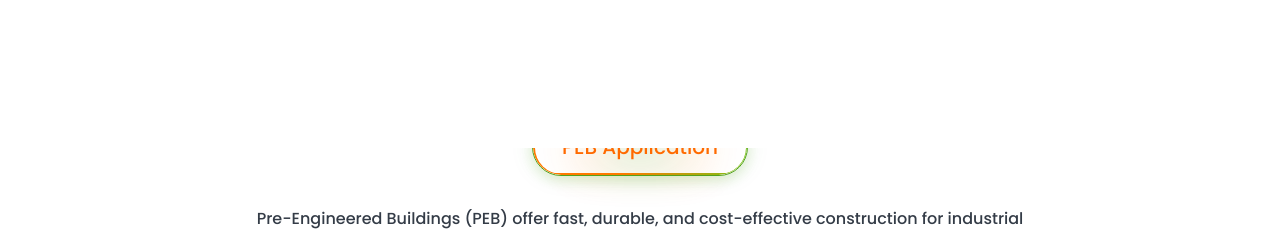
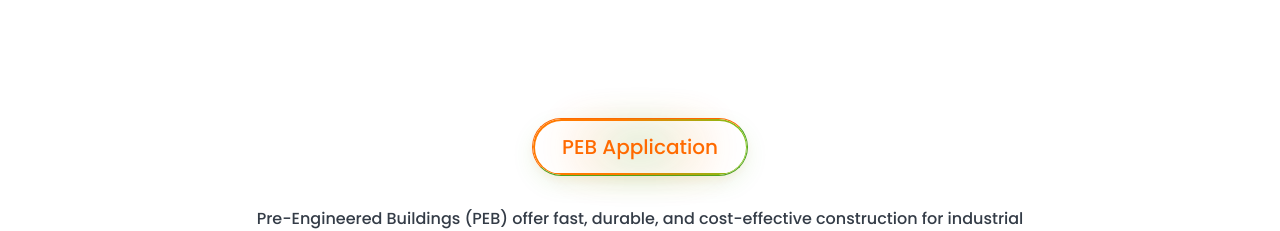
Before and after one commit to TESCO-STRUCTURES/WEB-DEVELOPMENT, a React (Vite) app: page /peb in a window 1280 px wide. Shown: the part 2365-2596 px from the top of the page. Built offline with nearby package versions, Linux system fonts and the light colour scheme.

Commit message:
uploaded 90%

```diff
--- a/src/component/Allabout/Allabout.css
+++ b/src/component/Allabout/Allabout.css
@@ -89,7 +89,7 @@
 }
 
 /* "About PEB" pill — peach fill, orange text, static green border */
-.roof-about__eyebrow {
+.all-about__eyebrow {
   width: 203px !important;
   min-width: 203px !important;
   max-width: 203px !important;
@@ -102,13 +102,24 @@
 
   display: flex !important;
 
+  align-items: center !important;
+  justify-content: center !important;
+
   flex: 0 0 203px !important;
 
   border-radius: 60px !important;
 
   box-sizing: border-box !important;
 
+  /* TEXT SIZE OF "About Roofing" */
+  font-family: 'Poppins', sans-serif !important;
+  font-weight: 500 !important;
   font-size: 20px !important;
+  line-height: 100% !important;
+  letter-spacing: 0 !important;
+  text-transform: capitalize !important;
+  position: relative;
+  top: -30px;
 }
 
 /* ── Soft Green Glow ── */
--- a/src/component/Allapplication/Allapplication.css
+++ b/src/component/Allapplication/Allapplication.css
@@ -30,7 +30,8 @@
 .allapp__badge {
   position: relative;
 
-  width: 203px;
+  /* UPDATED FIGMA SIZE */
+  width: 248px;
   height: 58px;
 
   display: inline-flex;
@@ -53,11 +54,16 @@
 
   box-sizing: border-box;
 
+  /* TEXT SIZE OF "All type of roofing" */
   font-family: 'Poppins', sans-serif;
+  font-weight: 500;
   font-size: 20px;
-  font-weight: 500;
 
   line-height: 100%;
+
+  letter-spacing: 0;
+
+  text-transform: capitalize;
 
   color: #FF6A00;
 
@@ -492,16 +498,7 @@
 
 .allapp__head { text-align: center; max-width: 820px; margin: 0 auto 48px; padding: 0 20px; }
 
-.allapp__badge {
-  display: inline-block;
-  padding: 7px 26px;
-  border: 1.5px solid #FF6B00;
-  border-radius: 30px;
-  font-family: 'Poppins', sans-serif;
-  font-size: 14px; font-weight: 500;
-  color: #FF6B00;
-  margin-bottom: 18px;
-}
+
 
 .allapp__desc {
   font-family: 'Poppins', sans-serif;
--- a/src/component/Architecturalabout/Architecturalabout.css
+++ b/src/component/Architecturalabout/Architecturalabout.css
@@ -88,7 +88,7 @@
 }
 
 /* Eyebrow pill — white fill, orange text, green left-arc border fading right */
-.des-about__eyebrow {
+.arc-about__eyebrow {
   width: 349px !important;
   height: 58px !important;
 
@@ -113,11 +113,24 @@
   overflow: hidden;
 
   isolation: isolate;
+
+  position: relative;
+  top: -30px;
+
+  /* TEXT SIZE INSIDE BUTTON */
+  font-family: 'Poppins', sans-serif;
+  font-weight: 500;
+  font-size: 20px;
+  line-height: 100%;
+  letter-spacing: 0;
+  text-transform: capitalize;
 }
 
 /* ── Soft Green Glow ── */
 
-.des-about__eyebrow::after {
+/* ── Soft Green Glow ── */
+
+.arc-about__eyebrow::after {
   content: '';
 
   position: absolute;
@@ -145,33 +158,12 @@
 
 /* ── Hover ── */
 
-.des-about__eyebrow:hover {
+.arc-about__eyebrow:hover {
   transform: translateY(-4px) scale(1.02);
 
   box-shadow:
     0 16px 32px rgba(79, 163, 30, 0.18),
     0 8px 20px rgba(79, 163, 30, 0.12);
-}
-
-/* ── Glow Animation ── */
-
-@keyframes desGlowPulse {
-
-  0% {
-    opacity: .55;
-    transform: scale(1);
-  }
-
-  50% {
-    opacity: .95;
-    transform: scale(1.05);
-  }
-
-  100% {
-    opacity: .55;
-    transform: scale(1);
-  }
-
 }
 .arc-about__eyebrow-text {
   position: relative;
--- a/src/component/Architecturalapplication/Architecturalapplication.css
+++ b/src/component/Architecturalapplication/Architecturalapplication.css
@@ -31,7 +31,7 @@
    PREMIUM BUTTON
 ========================================= */
 
-.des-app__badge {
+.arcapp__badge {
   position: relative;
   top: -30px;
 
--- a/src/component/Civilapplication/Civilapplication.css
+++ b/src/component/Civilapplication/Civilapplication.css
@@ -26,36 +26,31 @@
    CIVIL APPLICATION BUTTON
 ========================================= */
 
-.capp__badge {
+/* =========================================
+   CIVIL APPLICATION BUTTON
+========================================= */
+
+.civapp__badge {
   position: relative !important;
-  margin: 0 auto !important;
+  margin: 0 auto 18px !important;
 
-  width: 100% !important;
-  max-width: 224px !important;
-  min-width: 180px !important;
-
+  /* FIGMA SIZE */
+  width: 224px !important;
   height: 58px !important;
-  min-height: 58px !important;
 
   display: inline-flex !important;
-
   align-items: center !important;
   justify-content: center !important;
 
-  padding-top: 14px !important;
-  padding-right: 30px !important;
-  padding-bottom: 14px !important;
-  padding-left: 30px !important;
+  /* FIGMA PADDING */
+  padding: 14px 30px !important;
 
   gap: 10px !important;
 
   border-radius: 60px !important;
 
-  /* PERFECT FIGMA BORDER */
-
   border-top: 1px solid #FF6A00 !important;
   border-left: 1px solid #FF6A00 !important;
-
   border-right: 1px solid #4FA31E !important;
   border-bottom: 1px solid #4FA31E !important;
 
@@ -68,9 +63,7 @@
   font-family: 'Poppins', sans-serif !important;
   font-weight: 500 !important;
   font-size: 20px !important;
-
   line-height: 100% !important;
-
   letter-spacing: 0 !important;
 
   text-transform: capitalize !important;
@@ -79,13 +72,7 @@
 
   white-space: nowrap !important;
 
-  overflow: visible !important;
-
   isolation: isolate !important;
-
-  margin-bottom: 18px !important;
-
-  /* CLEAN BORDER + GLOW */
 
   box-shadow:
     inset 0 0 0 1px rgba(255,255,255,0.6),
--- a/src/component/PEBapplication/PEBapplication.css
+++ b/src/component/PEBapplication/PEBapplication.css
@@ -4,9 +4,8 @@
 
 .peb-app {
   background: #ffffff;
-  padding: 0 0 80px 0;
-  overflow: hidden;
-
+  padding: 0 0 80px;
+  overflow: visible;
 }
 
 /* =========================================
@@ -30,55 +29,62 @@
 ========================================= */
 
 .peb-app__eyebrow {
-  position: relative;
-  top: -30px;
+  position: relative !important;
 
-  width: 216px;
-  height: 58px;
+  top: -30px !important;
 
-  display: inline-flex;
-  align-items: center;
-  justify-content: center;
+  width: 216px !important;
+  min-width: 216px !important;
+  max-width: 216px !important;
 
-  gap: 10px;
+  height: 58px !important;
+  min-height: 58px !important;
+  max-height: 58px !important;
 
-  padding: 14px 30px;
+  display: inline-flex !important;
+  align-items: center !important;
+  justify-content: center !important;
 
-  border-radius: 60px;
+  gap: 10px !important;
 
-  background: #ffffff;
+  padding: 14px 30px !important;
 
-  border-top: 1px solid #FF6A00;
-  border-left: 1px solid #FF6A00;
+  border-radius: 60px !important;
 
-  border-right: 1px solid #4FA31E;
-  border-bottom: 1px solid #4FA31E;
+  background: #ffffff !important;
 
-  box-sizing: border-box;
+  border-top: 1px solid #FF6A00 !important;
+  border-left: 1px solid #FF6A00 !important;
+  border-right: 1px solid #4FA31E !important;
+  border-bottom: 1px solid #4FA31E !important;
 
-  white-space: nowrap;
+  box-sizing: border-box !important;
 
-  font-family: 'Poppins', sans-serif;
-  font-weight: 500;
-  font-size: 20px;
-  line-height: 100%;
+  white-space: nowrap !important;
 
-  color: #FF6A00;
+  font-family: 'Poppins', sans-serif !important;
+  font-weight: 500 !important;
+  font-size: 20px !important;
+  line-height: 100% !important;
+  letter-spacing: 0 !important;
 
-  isolation: isolate;
+  text-transform: capitalize !important;
 
-  overflow: visible;
+  color: #FF6A00 !important;
+
+  isolation: isolate !important;
+
+  overflow: visible !important;
 
   box-shadow:
     inset 0 0 0 1px rgba(255,255,255,0.6),
     0 8px 22px rgba(79,163,30,0.10),
-    0 4px 10px rgba(255,122,0,0.06);
+    0 4px 10px rgba(255,122,0,0.06) !important;
 
   transition:
     transform .35s ease,
-    box-shadow .35s ease;
+    box-shadow .35s ease !important;
 }
-
 /* =========================================
    BUTTON GLOW
 ========================================= */
@@ -333,107 +339,3 @@
     transform: none;
   }
 }
-
-.peb-app__head {
-  text-align: center;
-  max-width: 800px;
-  margin: 0 auto 56px;
-  display: flex;
-  flex-direction: column;
-  align-items: center;
-}
-
-.peb-app__eyebrow {
-  width: 216px;
-  height: 58px;
-
-  display: inline-flex;
-  align-items: center;
-  justify-content: center;
-
-  gap: 10px;
-
-  padding: 14px 30px;
-
-  border-radius: 60px;
-
-  border: 1px solid #4FA31E;
-
-  background: #ffffff;
-
-  box-sizing: border-box;
-
-  white-space: nowrap;
-
-  font-family: 'Poppins', sans-serif;
-  font-weight: 500;
-  font-size: 20px;
-  line-height: 100%;
-
-  color: #FF6A00;
-
-  box-shadow:
-    0 4px 14px rgba(79, 163, 30, 0.18),
-    0 0 24px rgba(79, 163, 30, 0.10);
-    position: relative;
-top: -30px;
-}
-
-.peb-app__desc {
-  font-family: 'Poppins', sans-serif;
-  font-weight: 500;
-  font-size: 16px;
-  line-height: 1.6;
-  color: #343C47;
-  margin: 0;
-}
-
-.peb-app__grid {
-  display: grid;
-  grid-template-columns: repeat(4, 1fr);
-  gap: 20px;
-}
-
-.peb-app__card {
-  position: relative;
-  border-radius: 20px;
-  overflow: hidden;
-  height: 280px;
-  display: flex;
-  align-items: flex-end;
-  box-shadow: 0 10px 30px rgba(0, 0, 0, 0.1);
-}
-
-.peb-app__card--wide {
-  grid-column: span 2;
-}
-
-.peb-app__img {
-  position: absolute;
-  inset: 0;
-  width: 100%;
-  height: 100%;
-  object-fit: cover;
-  transition: transform 0.4s ease;
-}
-
-.peb-app__card:hover .peb-app__img {
-  transform: scale(1.05);
-}
-
-
-
-@media (max-width: 1024px) {
-  .peb-app__grid {
-    grid-template-columns: repeat(2, 1fr);
-  }
-}
-
-@media (max-width: 640px) {
-  .peb-app__grid {
-    grid-template-columns: 1fr;
-  }
-  .peb-app__card--wide {
-    grid-column: span 1;
-  }
-}
```
